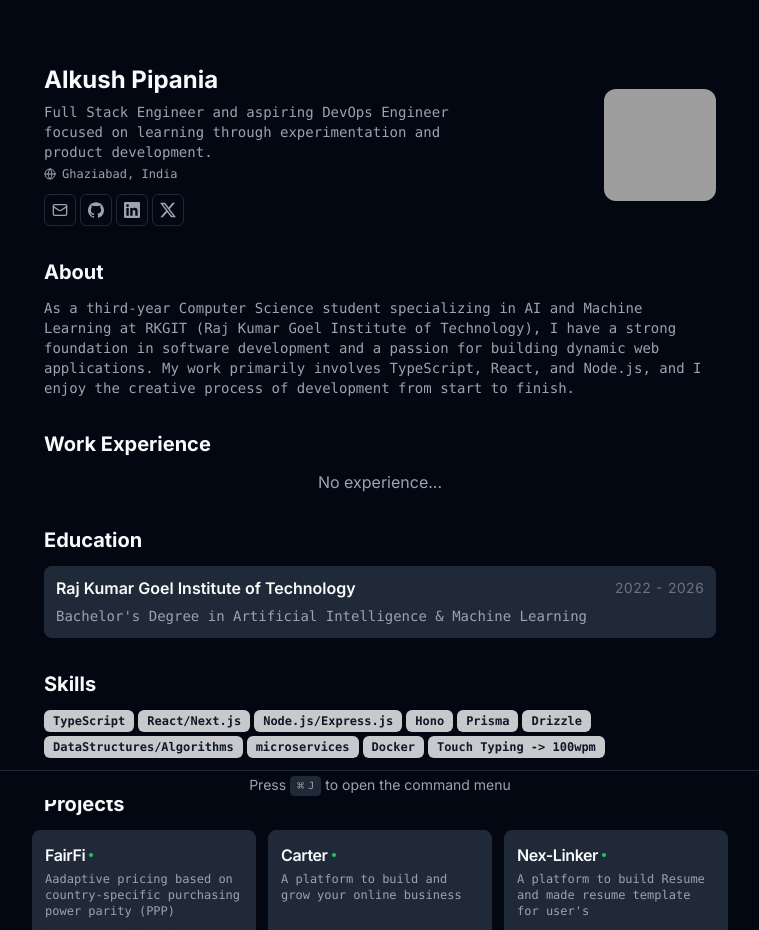
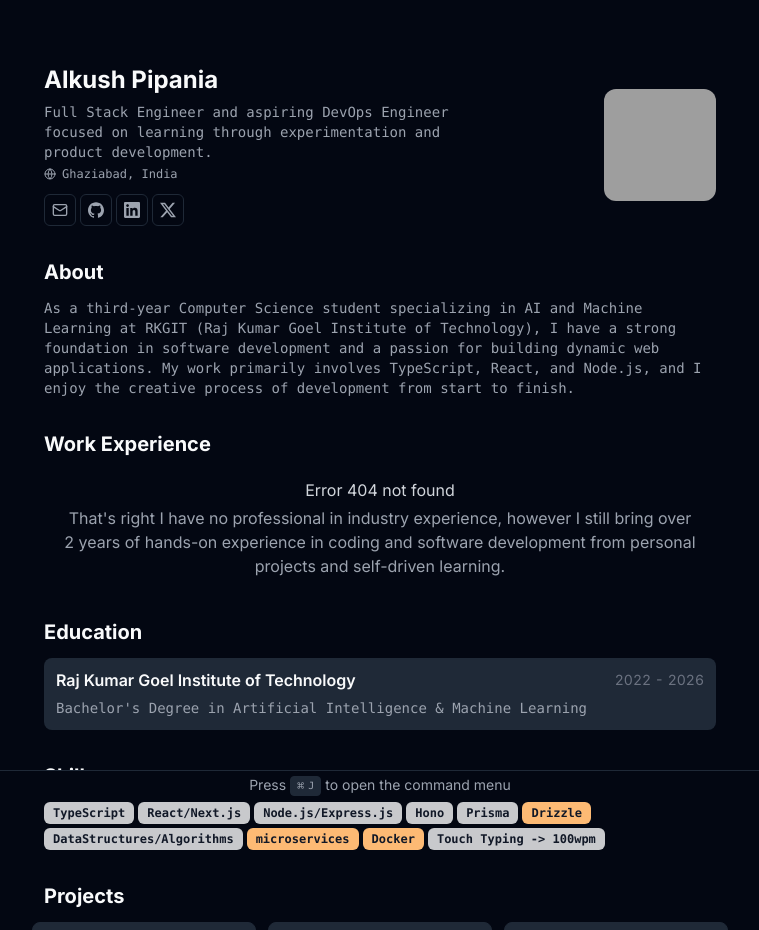
Before and after one commit to Alkush-Pipania/cv, a Next.js app: page / in a window 1280 px wide. Shown: the top 930 px of the page, without its empty margins (260-1019 px from the left). Built offline with nearby package versions, Linux system fonts and the light colour scheme; grey boxes are pictures that could not be loaded.

Commit message:
changes maded

```diff
--- a/src/app/page.tsx
+++ b/src/app/page.tsx
@@ -15,6 +15,7 @@ export const metadata: Metadata = {
 };
 
 export default function Page() {
+  const highlightSkills = ["microservices", "Drizzle" , "Docker"];
   return (
     <main className="relative mx-auto w-full scroll-my-12 overflow-auto p-4 print:p-12 md:p-16 dark:bg-gray-950">
       <section className="mx-auto w-full max-w-2xl space-y-8 bg-white print:space-y-6 dark:bg-gray-950">
@@ -77,7 +78,7 @@ export default function Page() {
         <Section>
           <h2 className="text-xl font-bold">Work Experience</h2>
           {RESUME_DATA.work.length > 0 ? (
-            RESUME_DATA.work.map((work : any) => {
+            RESUME_DATA.work.map((work: any) => {
               return (
                 <Card key={work.company}>
                   <CardHeader>
@@ -88,7 +89,7 @@ export default function Page() {
                         </a>
 
                         <span className="inline-flex gap-x-1">
-                          {work.badges.map((badge : any) => (
+                          {work.badges.map((badge: any) => (
                             <Badge
                               variant="secondary"
                               className="align-middle text-xs"
@@ -115,7 +116,14 @@ export default function Page() {
               );
             })
           ) : (
-            <div className="w-full text-center text-gray-400">No experience...</div>
+            <div className="w-full text-center px-5 gap-y-1 my-2 flex flex-col text-gray-400">
+              <h2 className="text-gray-300 ">
+              Error 404 not found
+              </h2>
+              <h3>
+                That's right I have no professional in industry experience, however I still bring over 2 years of hands-on experience in coding and software development from personal projects and self-driven learning.
+              </h3>
+            </div>
           )}
 
         </Section>
@@ -143,7 +151,14 @@ export default function Page() {
           <h2 className="text-xl font-bold">Skills</h2>
           <div className="flex flex-wrap gap-1">
             {RESUME_DATA.skills.map((skill) => {
-              return <Badge key={skill}>{skill}</Badge>;
+              return (
+                <Badge
+                className={highlightSkills.includes(skill) ? "bg-orange-300 hover:bg-orange-400" : ""}
+                key={skill}
+              >
+                {skill}
+              </Badge>
+              );
             })}
           </div>
         </Section>
--- a/src/components/project-card.tsx
+++ b/src/components/project-card.tsx
@@ -44,6 +44,16 @@ export function ProjectCard({ title, description, tags, link }: Props) {
       <CardContent className="mt-auto flex">
         <div className="mt-2 flex flex-wrap gap-1">
           {tags.map((tag) => (
+           <>
+           {tag === "Working on it" ? (
+             <Badge
+             className="px-1 text-orange-300 py-0 text-[10px]"
+             variant="secondary"
+             key={tag}
+           >
+             {tag}
+           </Badge>
+           ):(
             <Badge
             className="px-1 py-0 text-[10px]"
             variant="secondary"
@@ -51,6 +61,8 @@ export function ProjectCard({ title, description, tags, link }: Props) {
           >
             {tag}
           </Badge>
+           )}
+           </>
           ))}
         </div>
       </CardContent>
```
Lines whose indentation alone changed are shown as unchanged.
